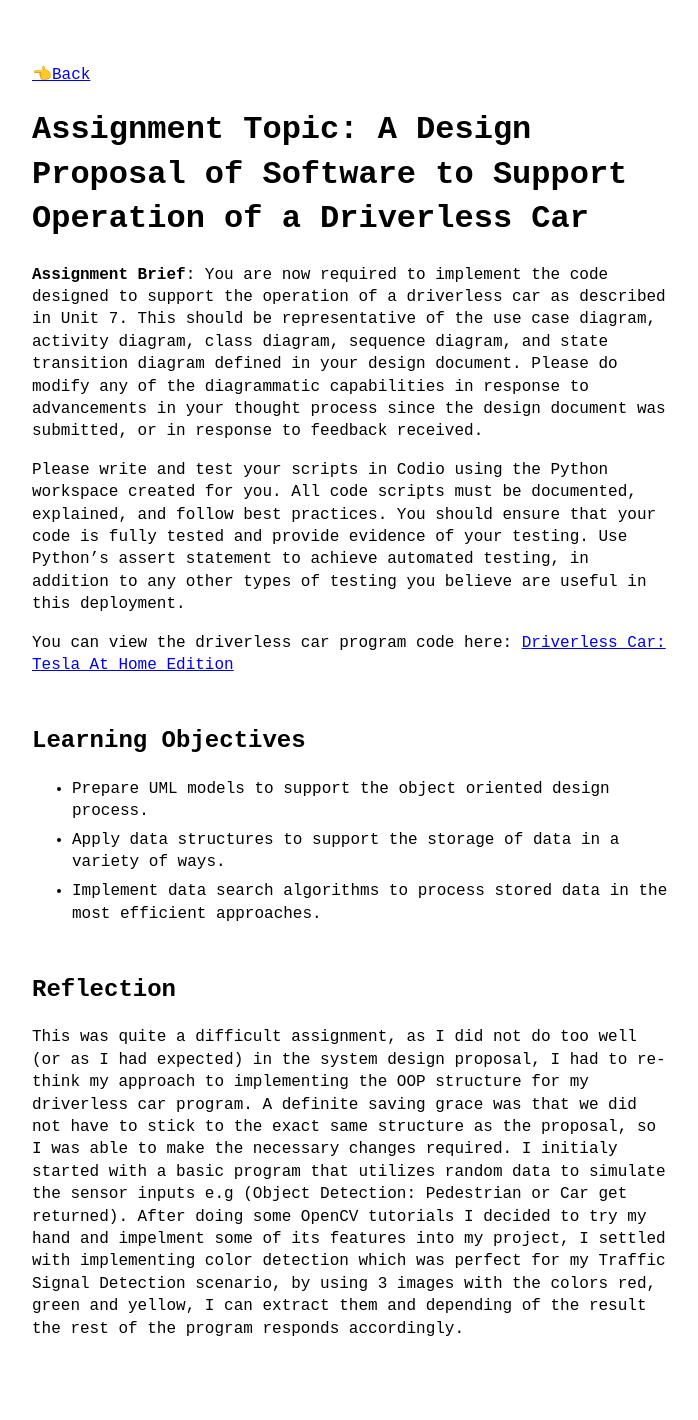
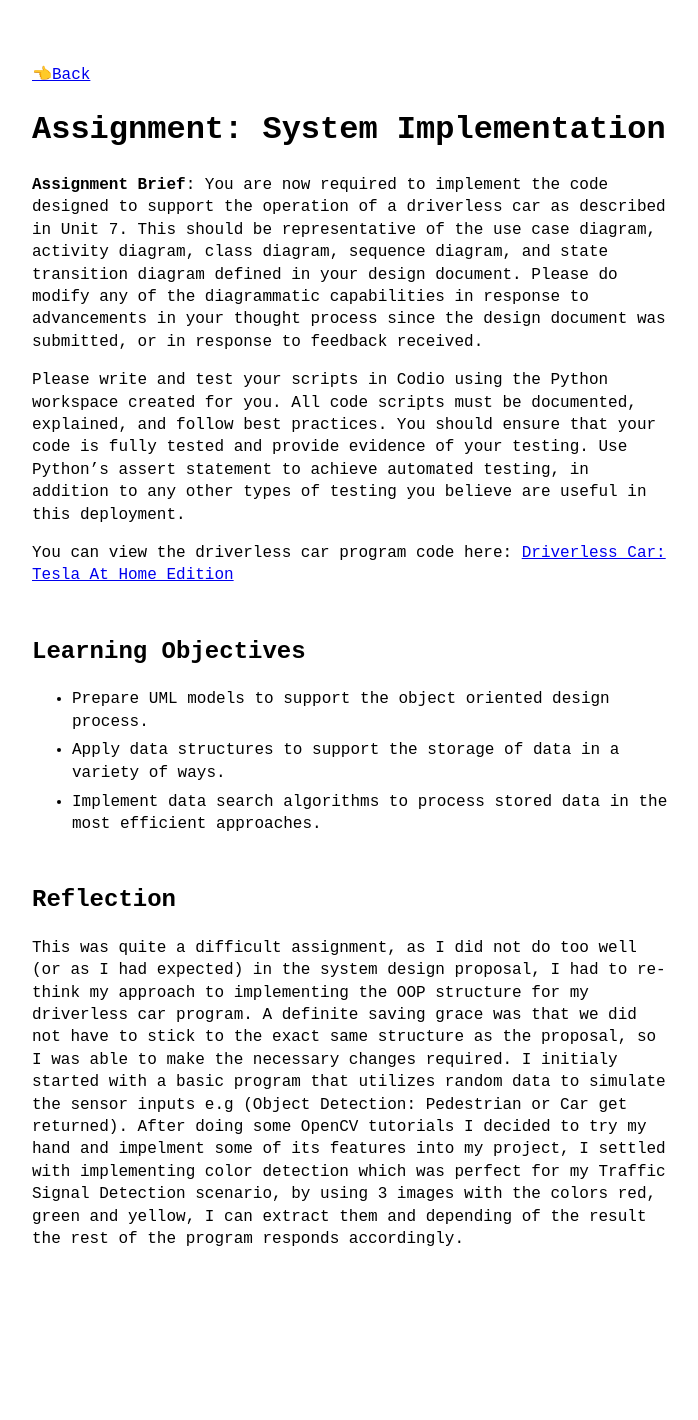
Before and after one commit to nkosi-tauro/essex-eportfolio-old, a Jekyll site: the page built from module_oop/assignment2.md, in a window 1280 px wide. Shown: the whole page, without its empty margins (288-986 px from the left). Built offline with Jekyll 4.4.1, drawn with Linux system fonts in a browser that asks for light colours; after the commit the page ends 1330 px from its top, so only the background shows below that.

Commit message:
update title

```diff
--- a/module_oop/assignment2.md
+++ b/module_oop/assignment2.md
@@ -1,6 +1,6 @@
 ---
 layout: page
-title: "Assignment Topic: A Design Proposal of Software to Support Operation of a Driverless Car"
+title: "Assignment: System Implementation"
 permalink: module_oop/system_implementation/
 ---
 
```
